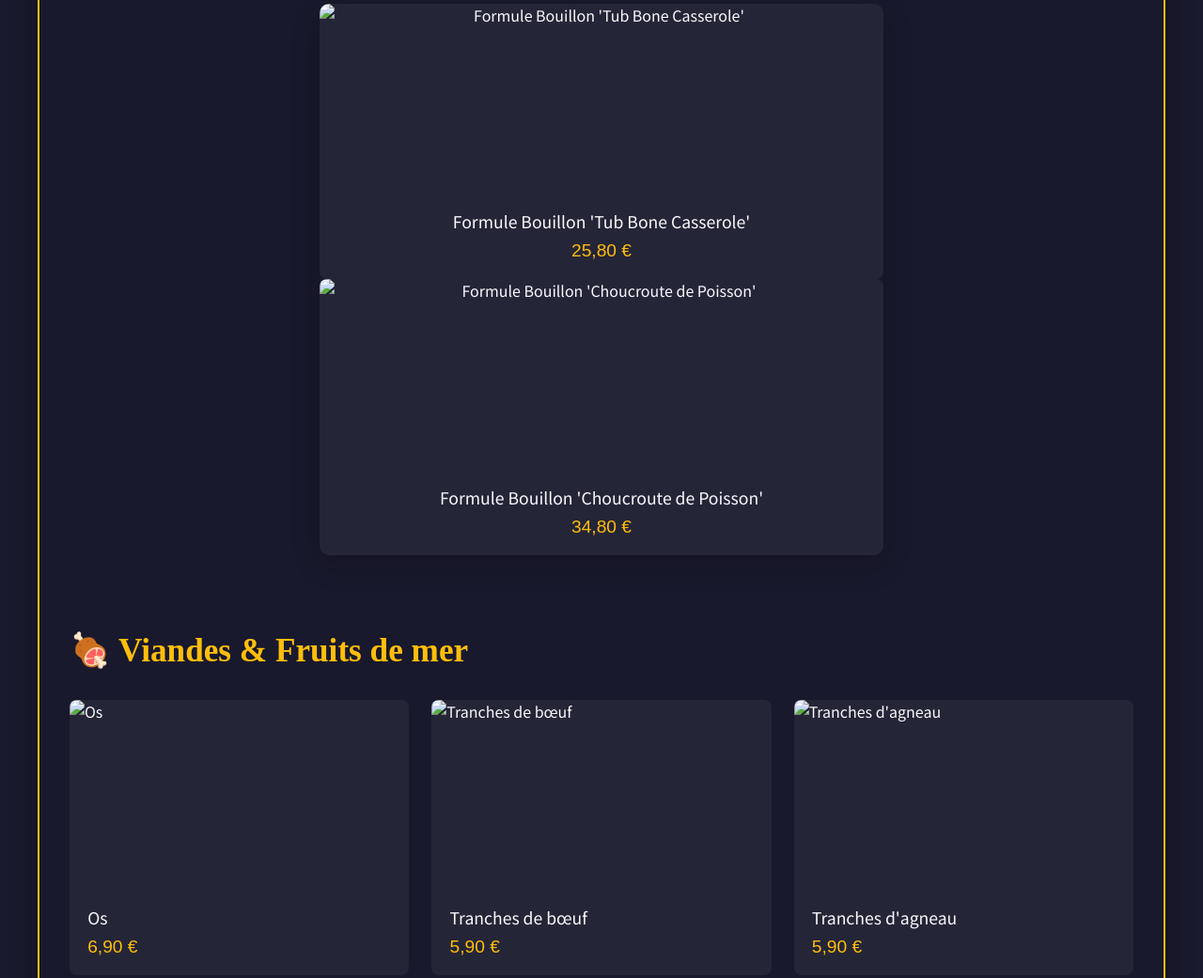
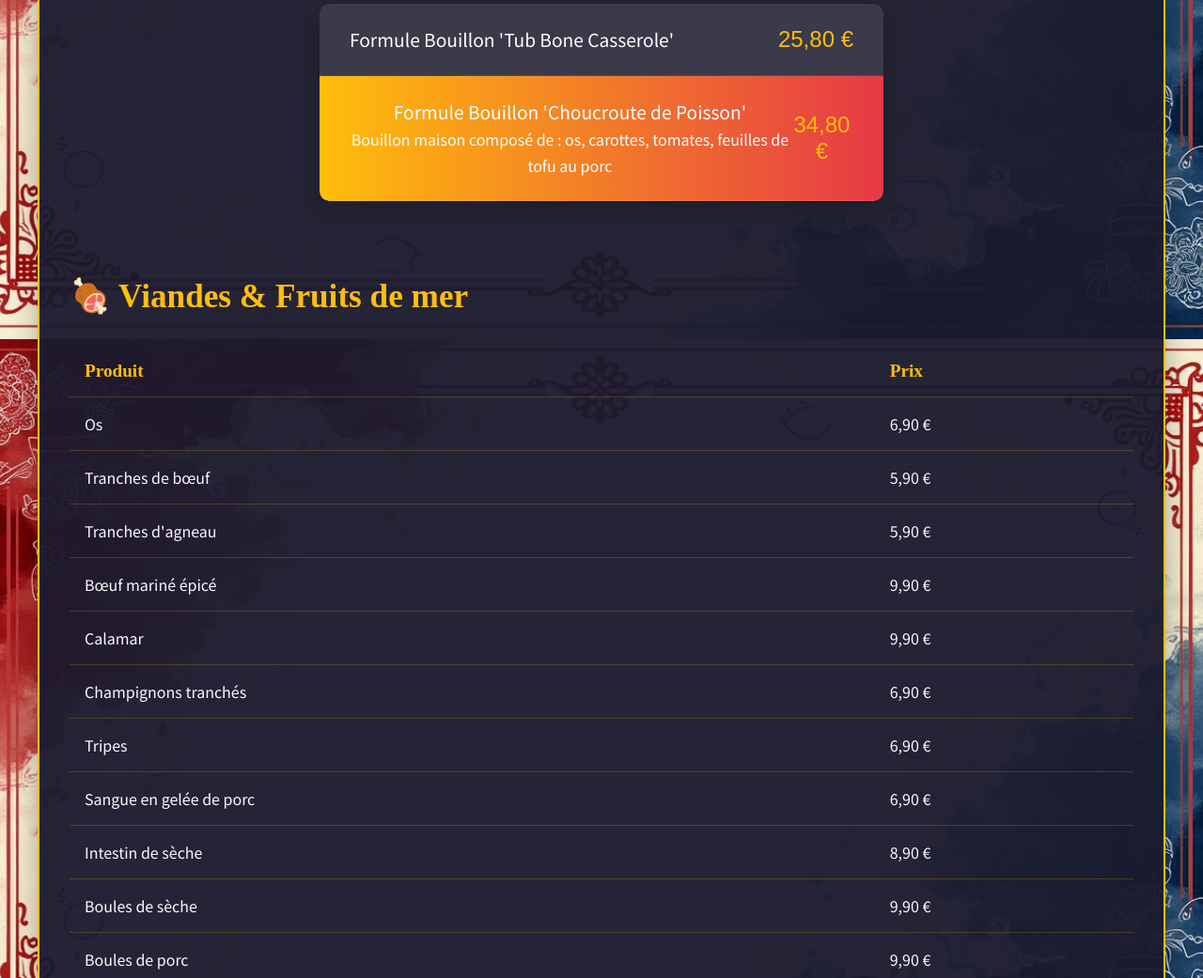
Before and after one commit to Boltchenet/MenuWokup, a plain HTML site: page fondue.html in a window 1280 px wide. Shown: the part 439-1480 px from the top of the page at 94% size. Drawn offline with Linux system fonts and the light colour scheme; a web font is replaced by a local one.

Commit message:
Add files via upload

```diff
--- a/css/fondue.css
+++ b/css/fondue.css
@@ -13,7 +13,7 @@
     position: relative;
     height: 40vh;
     min-height: 300px;
-    background: url('images/imagesite/fond-fondues.png') no-repeat center center;
+    background: url('../images/imagesite/fond-fondues.png') no-repeat center center;
     background-size: cover;
     background-attachment: local;
     display: flex;
--- a/fondue.html
+++ b/fondue.html
@@ -9,7 +9,7 @@
     <link href="https://fonts.googleapis.com/css2?family=Noto+Sans+JP:wght@300;400;700&family=Noto+Serif+SC:wght@400;700&family=ZCOOL+QingKe+HuangYou&family=Playfair+Display:wght@700&display=swap" rel="stylesheet">
     <script src="js/fondue.js" defer></script>
 </head>
-<body>
+<body style="background: url('images/imagesite/fond-fondues.png') no-repeat center center fixed; background-size: cover;">
     <!-- Navigation fixe -->
     <nav class="main-nav">
         <ul>
@@ -19,7 +19,7 @@
         </ul>
     </nav>
 
-    <!-- Hero Section avec image de fond -->
+    <!-- Hero Section -->
     <div class="fondue-hero">
         <div class="hero-overlay"></div>
         <h1>Fondue Chinoise</h1>
@@ -29,7 +29,6 @@
         <!-- Section Formules -->
         <section class="formule-section">
             <h2>Formules</h2>
-            <div class="formule-stacked" id="formules-grid"></div>
         </section>
 
         <!-- Section Viandes -->
@@ -38,7 +37,7 @@
                 <span class="emoji">🍖</span>
                 <span class="text">Viandes & Fruits de mer</span>
             </h2>
-            <div class="dishes-grid" id="viandes-grid"></div>
+            <div id="viandes-grid"></div>
         </section>
 
         <!-- Section Légumes -->
@@ -47,7 +46,7 @@
                 <span class="emoji">🥬</span>
                 <span class="text">Légumes & Féculents</span>
             </h2>
-            <div class="dishes-grid" id="legumes-grid"></div>
+            <div id="legumes-grid"></div>
         </section>
     </div>
 </body>
--- a/js/fondue.js
+++ b/js/fondue.js
@@ -1,79 +1,123 @@
 document.addEventListener('DOMContentLoaded', () => {
     const menuData = {
         formules: [
-            {
-                name: "Formule Bouillon 'Tub Bone Casserole'",
-                description: "",
-                price: "25,80 €",
-                image: "images/imagesite/fondue-formule1.jpg"
-            },
+            { name: "Formule Bouillon 'Tub Bone Casserole'", description: "", price: "25,80 €" },
             {
                 name: "Formule Bouillon 'Choucroute de Poisson'",
-                description: "Bouillon au choix: os, carottes, tomates, feuilles de tofu au porc",
-                price: "34,80 €",
-                image: "images/imagesite/fondue-formule2.jpg"
+                description: "Bouillon maison composé de : os, carottes, tomates, feuilles de tofu au porc",
+                price: "34,80 €"
             }
         ],
         viandes: [
-            { name: "Os", price: "6,90 €", image: "images/imagesite/fondue-viande1.jpg" },
-            { name: "Tranches de bœuf", price: "5,90 €", image: "images/imagesite/fondue-viande2.jpg" },
-            { name: "Tranches d'agneau", price: "5,90 €", image: "images/imagesite/fondue-viande3.jpg" },
-            { name: "Bœuf mariné épicé", price: "9,90 €", image: "images/imagesite/fondue-viande4.jpg" },
-            { name: "Calamar", price: "9,90 €", image: "images/imagesite/fondue-viande5.jpg" },
-            { name: "Champignons tranchés", price: "6,90 €", image: "images/imagesite/fondue-viande6.jpg" },
-            { name: "Tripes", price: "6,90 €", image: "images/imagesite/fondue-viande7.jpg" },
-            { name: "Sangue en gelée de porc", price: "6,90 €", image: "images/imagesite/fondue-viande8.jpg" },
-            { name: "Intestin de sèche", price: "8,90 €", image: "images/imagesite/fondue-viande9.jpg" },
-            { name: "Boules de sèche", price: "9,90 €", image: "images/imagesite/fondue-viande10.jpg" }
+            { name: "Os", price: "6,90 €" },
+            { name: "Tranches de bœuf", price: "5,90 €" },
+            { name: "Tranches d'agneau", price: "5,90 €" },
+            { name: "Bœuf mariné épicé", price: "9,90 €" },
+            { name: "Calamar", price: "9,90 €" },
+            { name: "Champignons tranchés", price: "6,90 €" },
+            { name: "Tripes", price: "6,90 €" },
+            { name: "Sangue en gelée de porc", price: "6,90 €" },
+            { name: "Intestin de sèche", price: "8,90 €" },
+            { name: "Boules de sèche", price: "9,90 €" },
+            { name: "Boules de porc", price: "9,90 €" },
+            { name: "Boulettes de bœuf", price: "9,90 €" },
+            { name: "Assortiment de boules", price: "9,90 €" },
+            { name: "Raviolis feuilles de tofu au porc", price: "9,90 €" },
+            { name: "Filet de morue épicé", price: "9,90 €" },
+            { name: "Crevettes entières", price: "14,90 €" },
+            { name: "Tranches de bar", price: "16,90 €" },
+            { name: "Chair de crevette", price: "9,90 €" },
+            { name: "Raviolis œuf au porc", price: "9,90 €" }
         ],
         legumes: [
-            { name: "Assortiment de champignons", price: "12,90 €", image: "images/imagesite/fondue-legume1.jpg" },
-            { name: "Assortiment de légumes", price: "7,90 €", image: "images/imagesite/fondue-legume2.jpg" },
-            { name: "Assortiment de produits à base de soja", price: "12,90 €", image: "images/imagesite/fondue-legume3.jpg" },
-            { name: "Algues", price: "4,90 €", image: "images/imagesite/fondue-legume4.jpg" },
-            { name: "Colibier à pied velouté", price: "5,90 €", image: "images/imagesite/fondue-legume5.jpg" },
-            { name: "Champignons shiitake", price: "4,90 €", image: "images/imagesite/fondue-legume6.jpg" },
-            { name: "Tranches de pomme de terre", price: "4,90 €", image: "images/imagesite/fondue-legume7.jpg" },
-            { name: "Concombres", price: "4,90 €", image: "images/imagesite/fondue-legume8.jpg" },
-            { name: "Tofu", price: "4,90 €", image: "images/imagesite/fondue-legume9.jpg" },
-            { name: "Rouleau de tofu séché", price: "4,90 €", image: "images/imagesite/fondue-legume10.jpg" }
+            { name: "Assortiment de champignons", price: "12,90 €" },
+            { name: "Assortiment de légumes", price: "7,90 €" },
+            { name: "Assortiment de produits à base de soja", price: "12,90 €" },
+            { name: "Algues", price: "4,90 €" },
+            { name: "Colibier à pied velouté", price: "5,90 €" },
+            { name: "Champignons shiitake", price: "4,90 €" },
+            { name: "Tranches de pomme de terre", price: "4,90 €" },
+            { name: "Concombres", price: "4,90 €" },
+            { name: "Tofu", price: "4,90 €" },
+            { name: "Rouleau de tofu séché", price: "4,90 €" },
+            { name: "Feuilles de tofu", price: "4,90 €" },
+            { name: "Vermicelles", price: "4,90 €" },
+            { name: "Chou chinois", price: "4,90 €" },
+            { name: "Pousses de soja", price: "4,90 €" },
+            { name: "Salade", price: "4,90 €" },
+            { name: "Coriandre", price: "4,90 €" },
+            { name: "Tranches de racine de lotus", price: "4,90 €" },
+            { name: "Champignons noirs", price: "4,90 €" },
+            { name: "Nouilles ou nouilles de riz", price: "5,90 €" },
+            { name: "Wontons", price: "5,90 €" }
         ]
     };
 
-    function generateDishes(categoryId, dishes) {
-        const grid = document.getElementById(categoryId);
+    // Generate formules
+    const formuleSection = document.querySelector('.formule-section');
+    if (formuleSection) {
+        const formuleStacked = document.createElement('div');
+        formuleStacked.className = 'formule-stacked';
 
-        dishes.forEach(dish => {
-            const dishCard = document.createElement('div');
-            dishCard.className = 'dish-card';
+        menuData.formules.forEach((formule, index) => {
+            const formuleLine = document.createElement('div');
+            formuleLine.className = `formule-line ${index === 1 ? 'highlight' : ''}`;
 
-            dishCard.innerHTML = `
-                <img src="${dish.image}" alt="${dish.name}" class="dish-image">
-                <div class="dish-info">
-                    <h4 class="dish-name">${dish.name}</h4>
-                    <p class="dish-price">${dish.price}</p>
-                </div>
+            formuleLine.innerHTML = `
+                <span class="formule-combo">${formule.name} ${formule.description ? `<br><small>${formule.description}</small>` : ''}</span>
+                <span class="formule-price">${formule.price}</span>
             `;
 
-            grid.appendChild(dishCard);
+            formuleStacked.appendChild(formuleLine);
         });
+
+        formuleSection.appendChild(formuleStacked);
     }
 
-    // Générer les formules comme des cartes aussi
-    generateDishes('formules-grid', menuData.formules);
-    generateDishes('viandes-grid', menuData.viandes);
-    generateDishes('legumes-grid', menuData.legumes);
+    // Generate tables
+    function generateTable(categoryId, items) {
+        const section = document.getElementById(categoryId);
+        if (!section) return;
 
-    // Animation des cartes
-    const dishCards = document.querySelectorAll('.dish-card');
-    dishCards.forEach((card, index) => {
-        card.style.opacity = '0';
-        card.style.transform = 'translateY(20px)';
-        card.style.transition = 'all 0.5s ease';
+        const table = document.createElement('table');
+        table.className = 'fondue-table';
+
+        const thead = document.createElement('thead');
+        thead.innerHTML = `
+            <tr>
+                <th>Produit</th>
+                <th>Prix</th>
+            </tr>
+        `;
+
+        const tbody = document.createElement('tbody');
+        items.forEach(item => {
+            const row = document.createElement('tr');
+            row.innerHTML = `
+                <td>${item.name}</td>
+                <td>${item.price}</td>
+            `;
+            tbody.appendChild(row);
+        });
+
+        table.appendChild(thead);
+        table.appendChild(tbody);
+        section.appendChild(table);
+    }
+
+    generateTable('viandes-grid', menuData.viandes);
+    generateTable('legumes-grid', menuData.legumes);
+
+    // Animation des éléments
+    const animateElements = document.querySelectorAll('.formule-line, .fondue-table tr');
+    animateElements.forEach((el, index) => {
+        el.style.opacity = '0';
+        el.style.transform = 'translateY(20px)';
+        el.style.transition = 'all 0.5s ease';
 
         setTimeout(() => {
-            card.style.opacity = '1';
-            card.style.transform = 'translateY(0)';
-        }, 100 + (index * 100));
+            el.style.opacity = '1';
+            el.style.transform = 'translateY(0)';
+        }, 100 + (index * 50));
     });
 });
```
